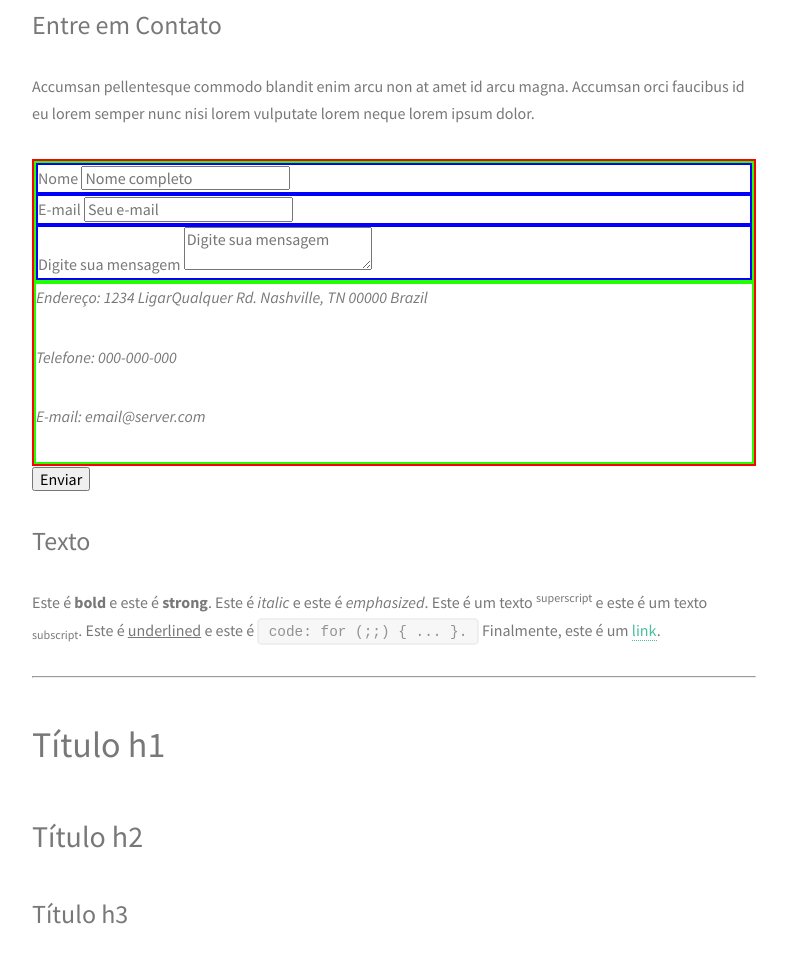
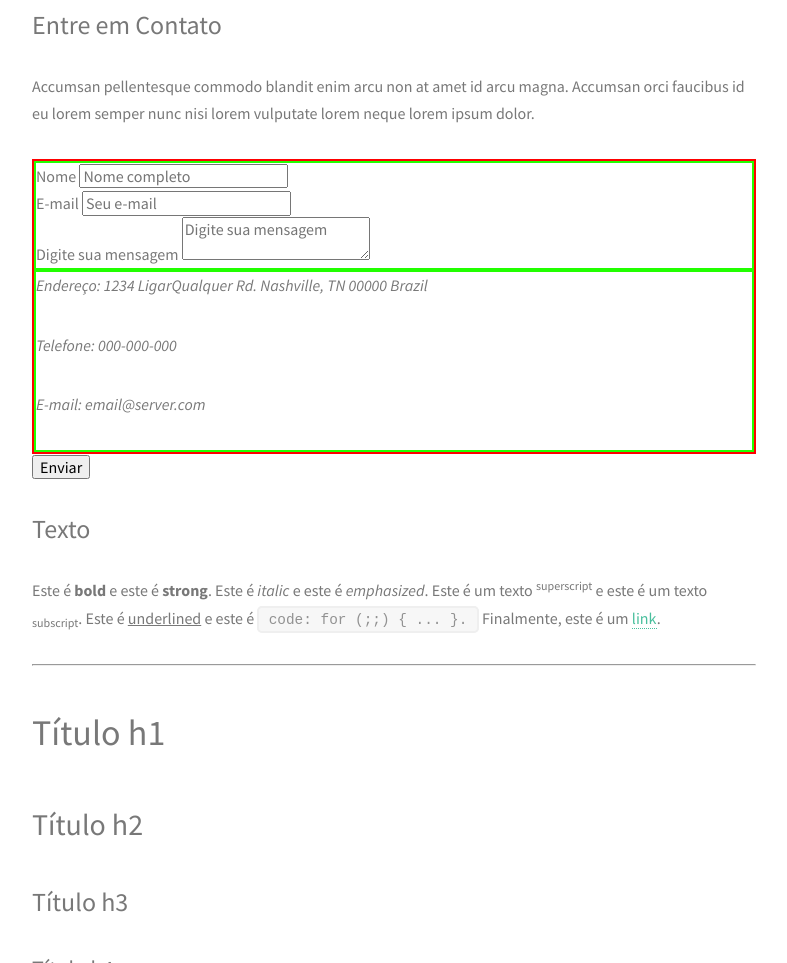
Before and after one commit to tcarlucci/Projeto-Strata, a plain HTML site: page index.html in a window 1280 px wide. Shown: the part 2584-3547 px from the top of the page, without its empty margins (470-1257 px from the left). Drawn offline with Linux system fonts and the light colour scheme.

Commit message:
alteração de teste do HTML e CSS

```diff
--- a/css/style.css
+++ b/css/style.css
@@ -174,7 +174,7 @@ li {
 }
 
 .entreContatoNome, .entreContatoEmail, .entreContatoMsg{
-    border: 2px solid blue;
+    /* border: 2px solid blue; */
 }
 
 
```
Also changed, not shown: index.html (+2 -2 lines).
